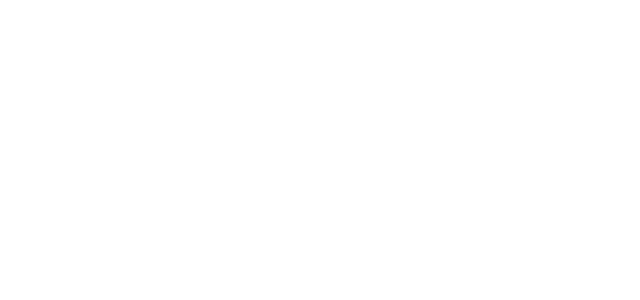
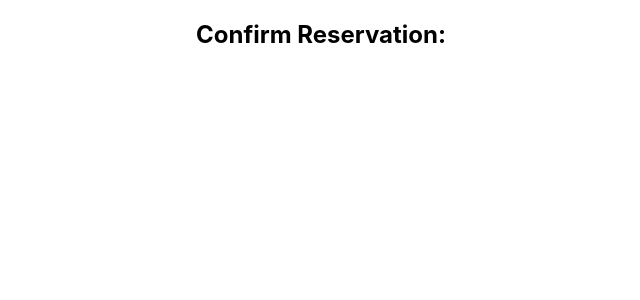
Before and after one commit to bthank/flightreservation-react, a React (Create React App) app: page /passengerDetails/1 in a window 1280 px wide. Shown: the top 300 px of the page, without its empty margins (319-959 px from the left). Built offline with nearby package versions, Linux system fonts and the light colour scheme.

Commit message:
Implemented select flights

```diff
--- a/src/App.js
+++ b/src/App.js
@@ -13,7 +13,7 @@ function App() {
       <Switch>
         <Route  exact path="/" component={FindFlights}/>
         <Route  path="/displayFlights/:from/:to/:departureDate" component={DisplayFlights}/>
-        <Route  path="/passengerDetails" component={PassengerDetails}/>
+        <Route  path="/passengerDetails/:flightId" component={PassengerDetails}/>
         <Route  path="/confirmReservation" component={ConfirmReservation}/>
       </Switch>
     </div>
--- a/src/components/DisplayFlights.js
+++ b/src/components/DisplayFlights.js
@@ -1,10 +1,11 @@
 import React from 'react';
 import axios from 'axios';
+import {Link} from 'react-router-dom';
 
 class DisplayFlights extends React.Component {
 
     state= {
-        flightdata: []
+        flightData: []
     }
 
     componentWillMount(){
@@ -12,7 +13,7 @@ class DisplayFlights extends React.Component {
         console.log('to=', this.props.match.params.to);
         console.log('departureDate=',this.props.match.params.departureDate);
 
-        axios.get('http://localhost:3000/flightservices/flights' +
+        axios.get('http://localhost:8080/flightservices/flights' +
         '?from=' + this.props.match.params.from +
         '&to='   + this.props.match.params.to +
         '&departureDate=' + this.props.match.params.departureDate)
@@ -56,6 +57,7 @@ class RowCreator extends React.Component {
             <td>{flight.departureCity}</td>
             <td>{flight.arrivalCity}</td>
             <td>{flight.estimatedDepartureTime}</td>
+            <td><Link to={'/passengerDetails/' + flight.id}>Select</Link></td>
         </tr>
     }
 }
--- a/src/components/PassengerDetails.js
+++ b/src/components/PassengerDetails.js
@@ -5,7 +5,7 @@ class PassengerDetails extends React.Component {
         render(){
             return (
                 <div>
-
+                    <h2>Confirm Reservation:</h2>
                 </div>
                     );
 
```
